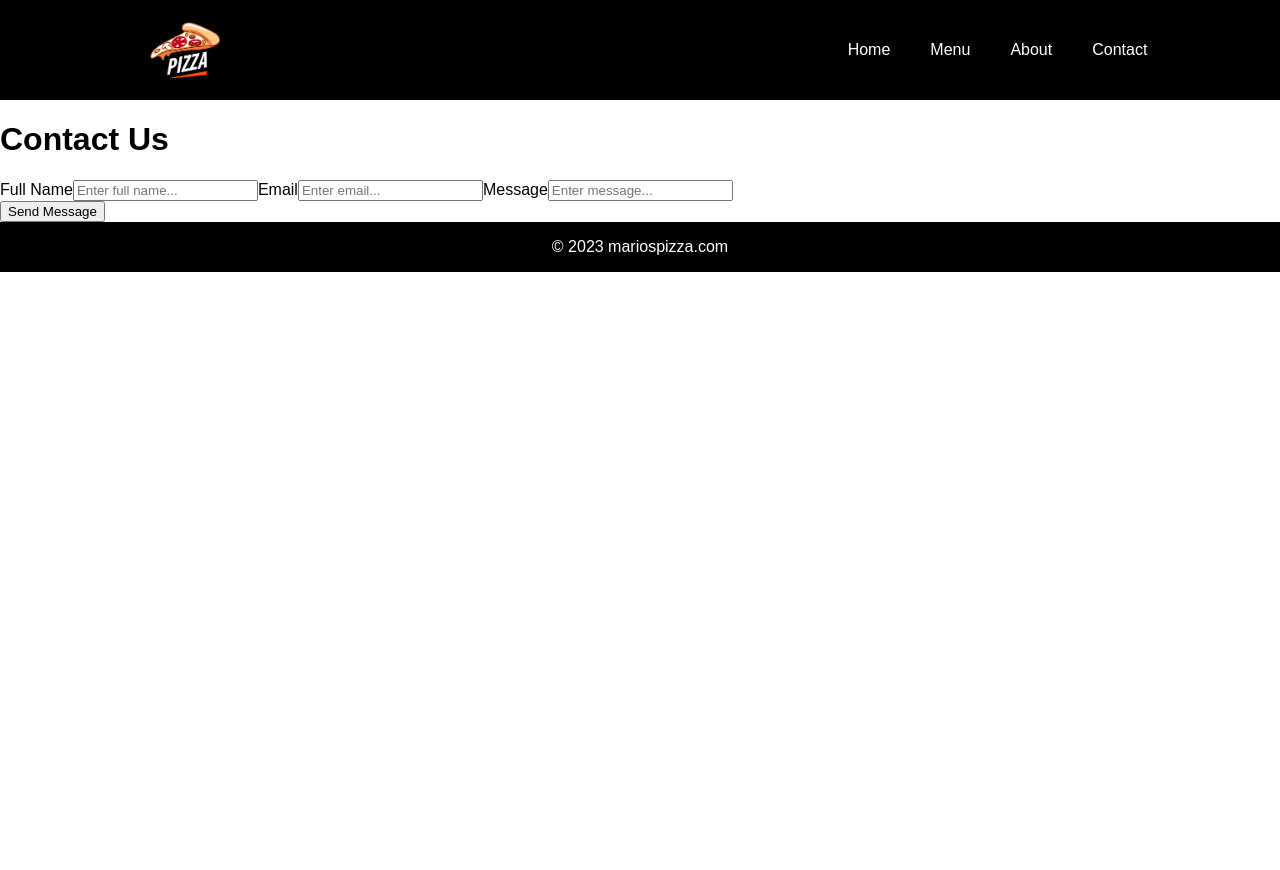
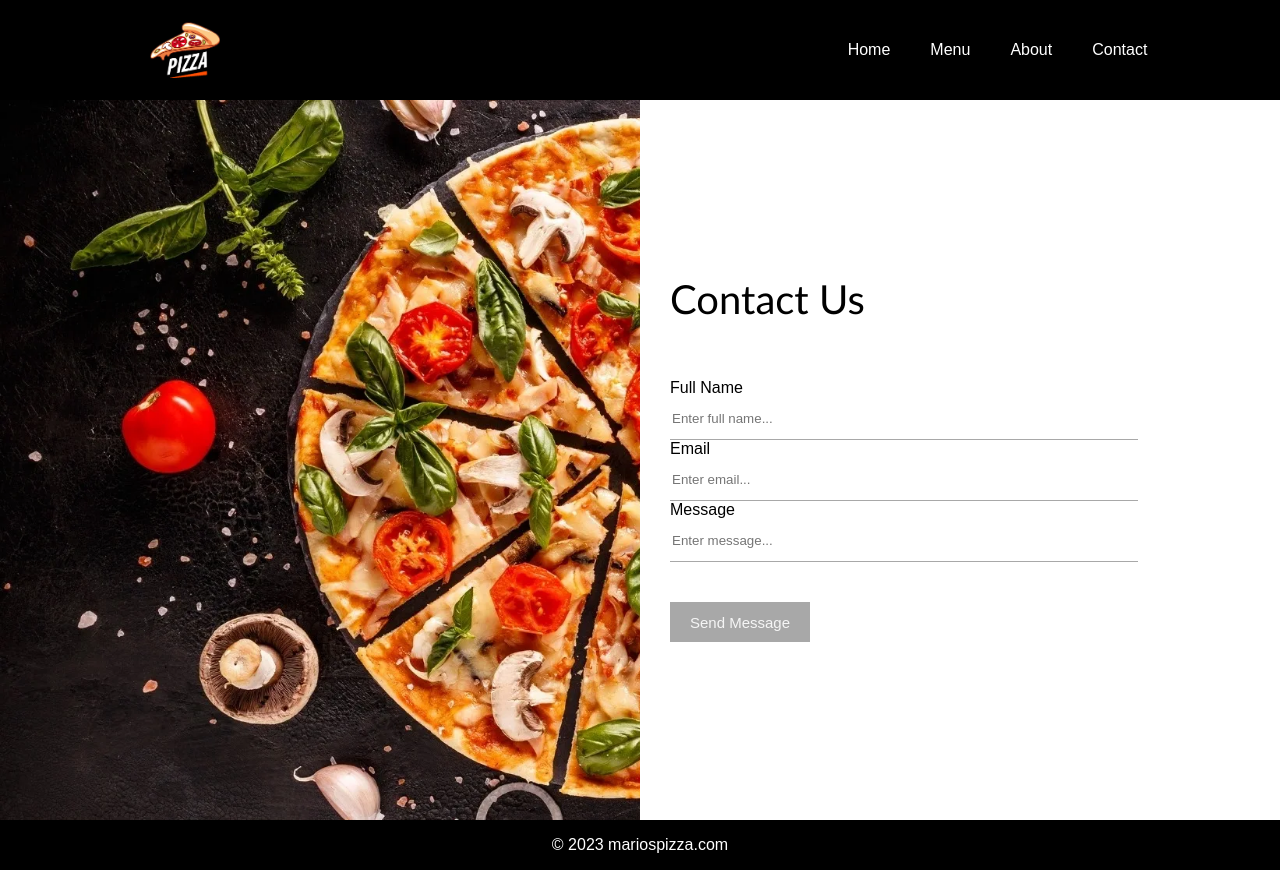
Before and after one commit to MarioAngelov2/Pizza-App, a React (Create React App) app in the folder app/: page /contact in a window 1280 px wide. Before the commit the page ends 800 px from the top, so only its background shows below. Built offline with nearby package versions, Linux system fonts and the light colour scheme.

Commit message:
Add css to contact page

```diff
--- /dev/null
+++ b/app/src/Styles/Contact.css
@@ -0,0 +1,64 @@
+.contact {
+  width: 100%;
+  height: 90vh;
+  display: flex;
+}
+
+.contact .leftSide {
+  height: 100%;
+  flex: 50%;
+  background-position: left;
+  background-repeat: no-repeat;
+  background-size: cover;
+}
+
+.contact .rightSide {
+  height: 100%;
+  flex: 50%;
+  display: flex;
+  flex-direction: column;
+  justify-content: center;
+}
+
+.contact .rightSide h1 {
+  font-family:'Gill Sans', 'Gill Sans MT', Calibri, 'Trebuchet MS', sans-serif;
+  font-weight: 10;
+  font-size: 40px;
+  margin-left: 30px;
+}
+
+form {
+  display: flex;
+  flex-direction: column;
+  width: auto;
+  height: auto;
+  padding: 30px;
+}
+
+form input {
+  height: 40px;
+  width: 80%;
+  border: none;
+  border-bottom: 1px solid rgb(168, 168, 168);
+  color: black;
+}
+
+form textarea {
+  margin-top: 15px;
+  height: 70px;
+  width: 80%;
+  border: none;
+  border-bottom: 1px solid rgb(168, 168, 168);
+  color: black;
+}
+
+form button {
+  margin-top: 40px;
+  width: 140px;
+  height: 40px;
+  border: none;
+  background-color: rgb(168, 168, 168);
+  color: whitesmoke;
+  font-size: 15px;
+  cursor: pointer;
+}
--- a/app/src/pages/Contact.js
+++ b/app/src/pages/Contact.js
@@ -1,11 +1,13 @@
 import React from "react";
+import contactUsImage from "../assets/contactUs.webp";
+import "../Styles/Contact.css";
 
 function Contact() {
   return (
     <div className="contact">
       <div
         className="leftSide"
-        // style={{ backgroundImage: `url(${aboutImage})` }}
+        style={{ backgroundImage: `url(${contactUsImage})` }}
       ></div>
       <div className="rightSide">
         <h1>Contact Us</h1>
@@ -21,8 +23,8 @@ function Contact() {
             name="message"
             required
           />
+          <button type="submit">Send Message</button>
         </form>
-        <button type="submit">Send Message</button>
       </div>
     </div>
   );
```
Also changed, not shown: app/src/assets/contactUs.webp (added).
